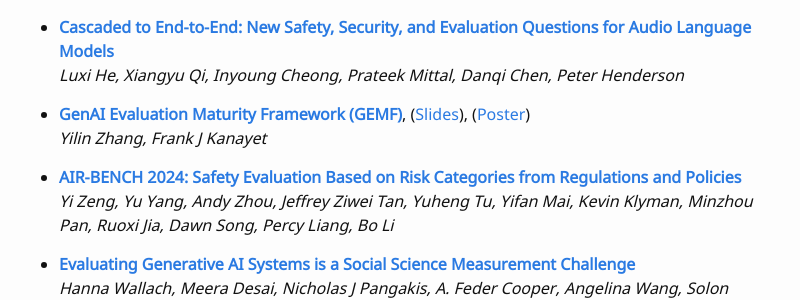
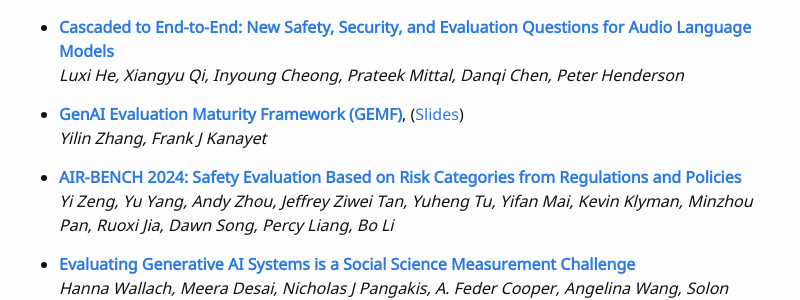
Before and after one commit to aaai-fidu-lab/aaai-fidu-lab.github.io, a Jekyll site: the page built from accepted-papers.md, in a window 1280 px wide and 900 px high, scrolled down 433 px. Shown: the part 157-457 px from the top of the window, without its empty margins (241-1041 px from the left). Built offline with Jekyll 4.4.1, drawn with Linux system fonts in a browser that asks for light colours; our own code applies the rules of GitHub Pages for plain Markdown files.

Commit message:
hide gemf poster

```diff
--- a/accepted-papers.md
+++ b/accepted-papers.md
@@ -25,7 +25,7 @@ The following tiny papers have been accepted to the EvalEval Workshop at NeurIPS
 * **[Cascaded to End-to-End: New Safety, Security, and Evaluation Questions for Audio Language Models](accepted_papers/EvalEval_24_He.pdf)**
   *Luxi He, Xiangyu Qi, Inyoung Cheong, Prateek Mittal, Danqi Chen, Peter Henderson*
 
-* **[GenAI Evaluation Maturity Framework (GEMF)](accepted_papers/EvalEval_24_Zhang.pdf)**, ([Slides](accepted_papers/slides/EvalEval_24_Zhang.pdf)), ([Poster](accepted_papers/posters/EvalEval_24_Zhang.pdf))
+* **[GenAI Evaluation Maturity Framework (GEMF)](accepted_papers/EvalEval_24_Zhang.pdf)**, ([Slides](accepted_papers/slides/EvalEval_24_Zhang.pdf))<!-- , ([Poster](accepted_papers/posters/EvalEval_24_Zhang.pdf)) -->
   *Yilin Zhang, Frank J Kanayet*
 
 * **[AIR-BENCH 2024: Safety Evaluation Based on Risk Categories from Regulations and Policies](accepted_papers/EvalEval_24_Zeng.pdf)**
```
